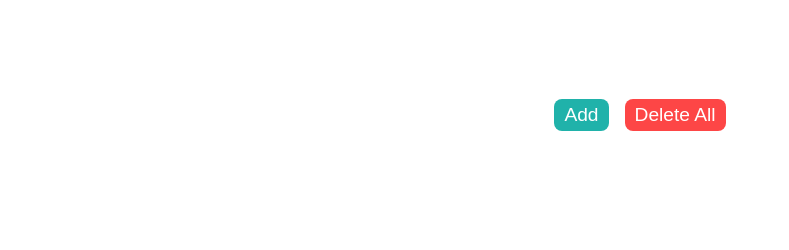
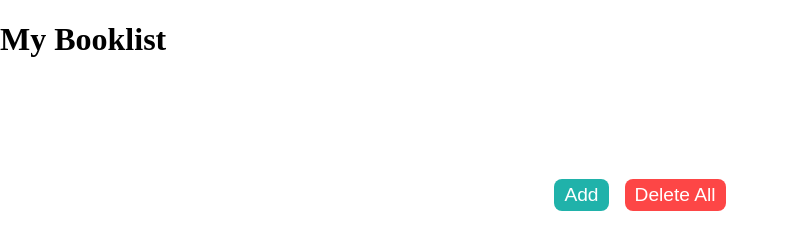
Before and after one commit to ZitaBalas/booklist, a plain HTML site: page index.html in a window 1280 px wide. Shown: the whole page, without its empty margins (0-789 px from the left). Drawn offline with Linux system fonts and the light colour scheme.

Commit message:
add h1 tag

```diff
--- a/index.html
+++ b/index.html
@@ -6,6 +6,7 @@
   <link rel="stylesheet" href="styles.css">
 </head>
 <body>
+  <h1>My Booklist</h1>
   <div id="root"></div>
   <script src="./app.js"></script>
 </body>
```
